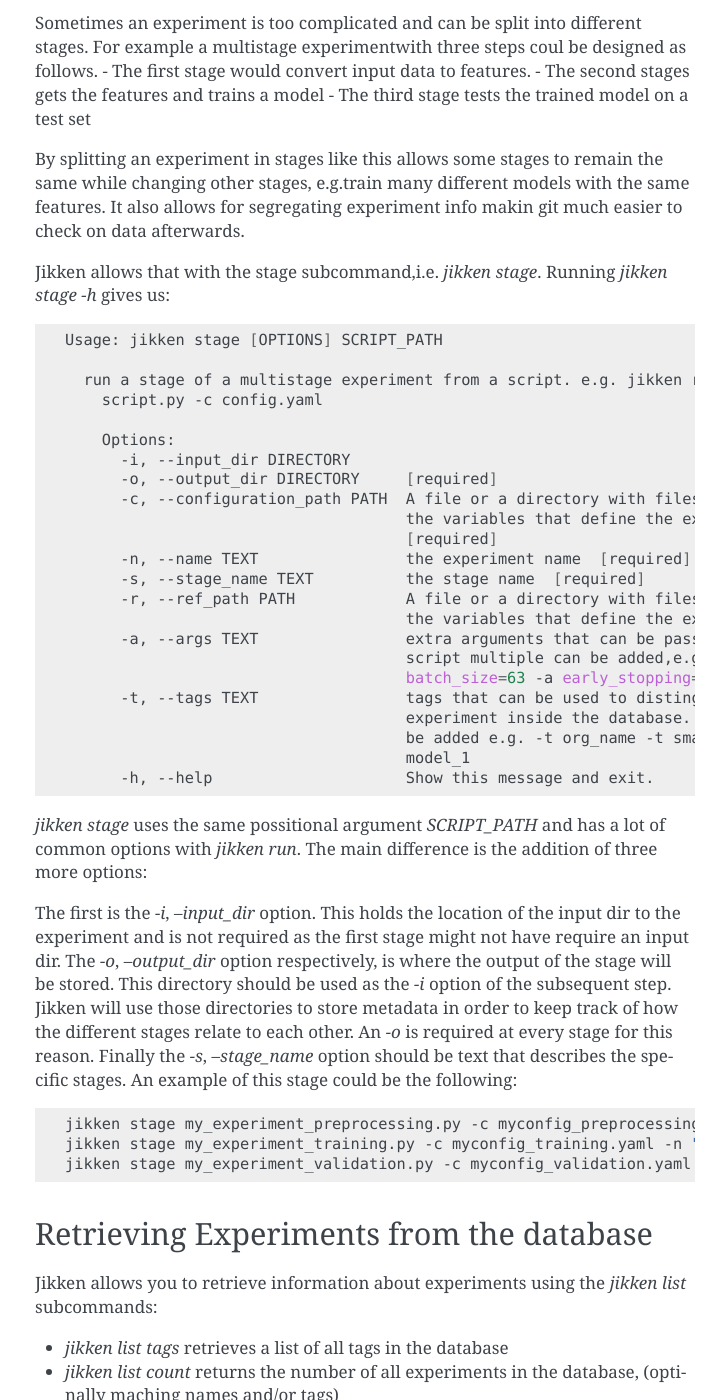
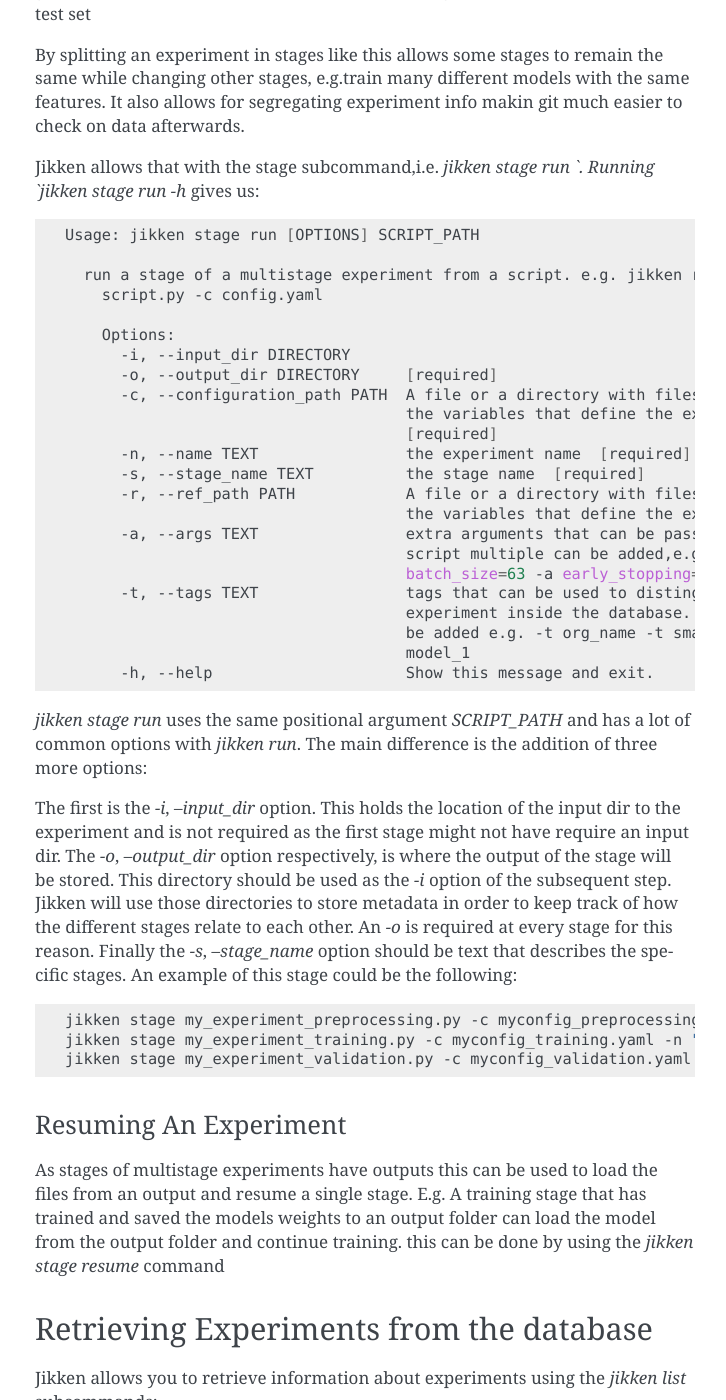
Before and after one commit to outcastofmusic/jikken, a Sphinx documentation site: the page built from docs/usage.rst, in a window 1280 px wide and 1400 px high, scrolled down 3121 px. Shown: the whole window, without its empty margins (385-1111 px from the left). Built offline with Sphinx 7.4.7, drawn with Linux system fonts in a browser that asks for light colours; some of the changed text lies outside the part shown.

```diff
--- a/docs/usage.rst
+++ b/docs/usage.rst
@@ -142,11 +137,11 @@ Sometimes an experiment is too complicated and can be split into different stage
 
 By splitting an experiment in stages like this allows some stages to remain the same while changing other stages, e.g.train many different models with the same features. It also allows for segregating experiment info makin git much easier to check on data afterwards.
 
-Jikken allows that with the stage subcommand,i.e.  `jikken stage`. Running `jikken stage -h` gives us:
+Jikken allows that with the stage subcommand,i.e.  `jikken stage run `. Running `jikken stage run -h` gives us:
 
 .. code-block:: bash
 
-        Usage: jikken stage [OPTIONS] SCRIPT_PATH
+        Usage: jikken stage run [OPTIONS] SCRIPT_PATH
 
           run a stage of a multistage experiment from a script. e.g. jikken run
             script.py -c config.yaml
@@ -171,7 +166,7 @@ Jikken allows that with the stage subcommand,i.e.  `jikken stage`. Running `jikk
               -h, --help                     Show this message and exit.
 
 
-`jikken stage` uses the same possitional argument `SCRIPT_PATH` and has a lot of common options with `jikken run`.
+`jikken stage run` uses the same positional argument `SCRIPT_PATH` and has a lot of common options with `jikken run`.
 The main difference is the addition of three more options:
 
 The first is the `-i`, `--input_dir` option. This holds the location of the input dir to the experiment and is not required as the first stage might not have require an input dir.
@@ -183,6 +178,12 @@ Finally the `-s`, `--stage_name` option should be text that describes the specif
     jikken stage my_experiment_preprocessing.py -c myconfig_preprocessing.yaml -n "my first experiment" -s "preprocessing" -o processing_results_dir
     jikken stage my_experiment_training.py -c myconfig_training.yaml -n "my first experiment" -s "training" -t "svm" -i processing_results_dir -o trained_model_dir
     jikken stage my_experiment_validation.py -c myconfig_validation.yaml -n "my first experiment" -s "validation" -i trained_model_dir -o validation_results_dir
+
+Resuming An Experiment
+^^^^^^^^^^^^^^^^^^^^^^
+
+As stages of multistage experiments have outputs this can be used to load the files from an output and resume a single stage. E.g. A training stage that has trained and saved the models weights to an output folder can load the model from the output folder and continue training.
+this can be done by using the `jikken stage resume` command
 
 Retrieving Experiments from the database
 -----------------------------------------
```
Also changed, not shown: other parts of docs/usage.rst (+0 -5 lines), README.rst (+5 -4 lines), 1 other file.
